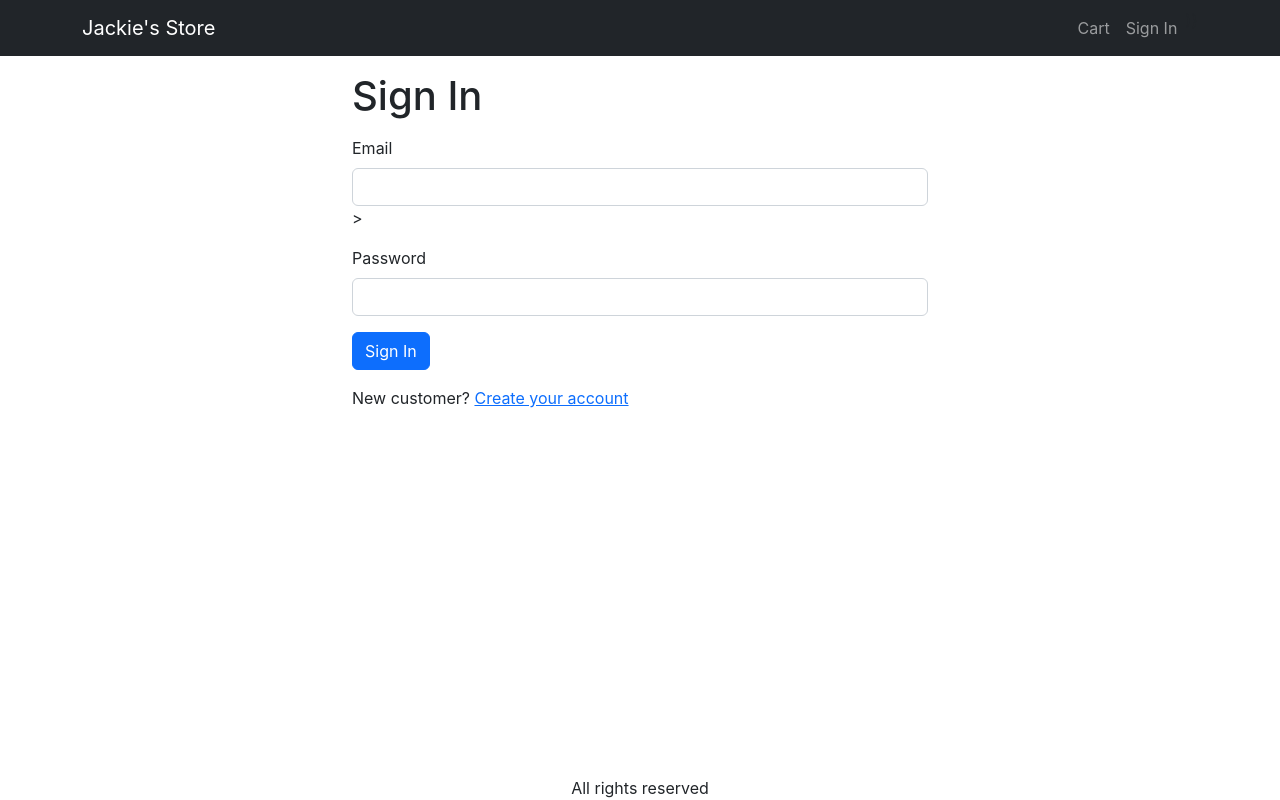
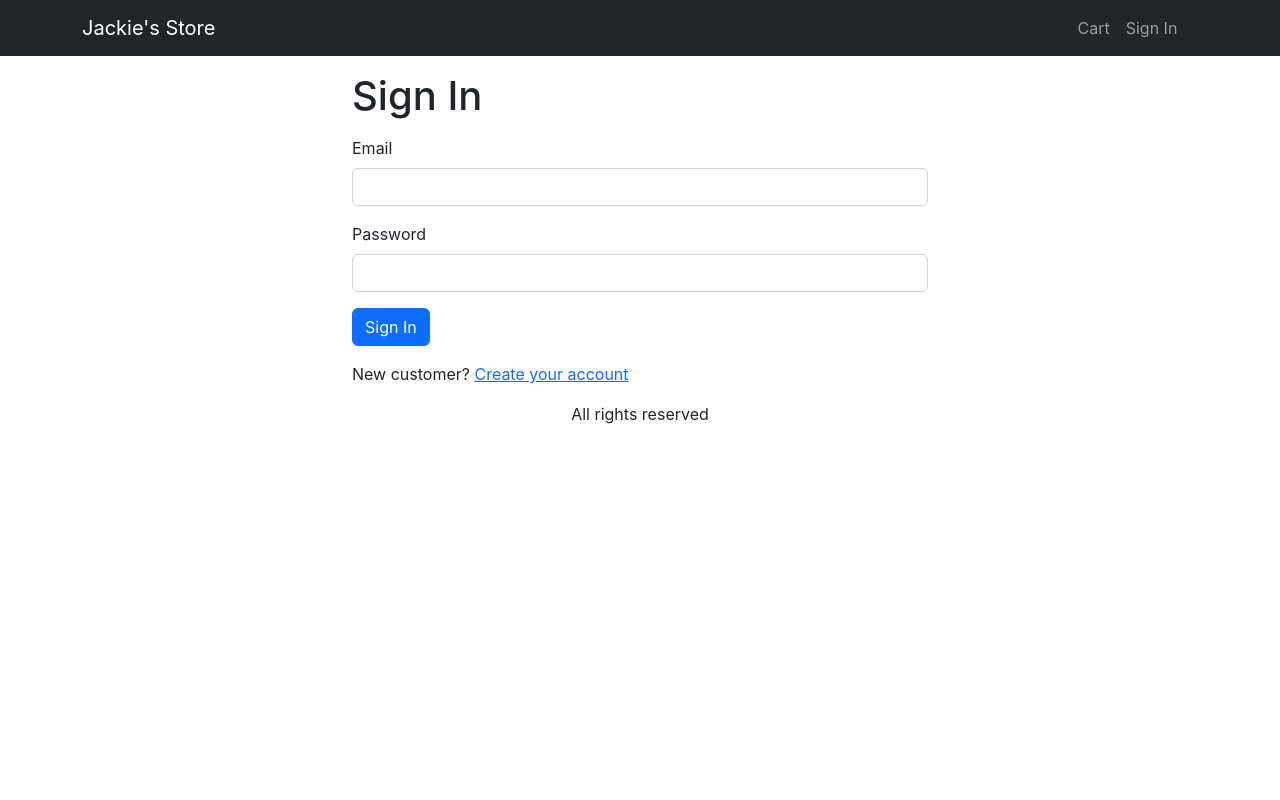
Before and after one commit to irapaige/Jackie-s-Store, a React (Create React App) app in the folder frontend/: page /signin in a window 1280 px wide. Built offline with nearby package versions, Linux system fonts and the light colour scheme.

Commit message:
fixed env file

```diff
--- a/frontend/src/App.js
+++ b/frontend/src/App.js
@@ -1,5 +1,5 @@
 import { BrowserRouter, Link, Route, Routes } from 'react-router-dom';
-import { useContext } from 'react';
+import {useContext, useState} from 'react';
 import { Store } from './Store';
 import { ToastContainer } from 'react-toastify';
 import 'react-toastify/dist/ReactToastify.css';
@@ -33,10 +33,10 @@ function App() {
     localStorage.removeItem('paymentMethod');
     window.location.href = '/signin';
   };
-
+  const [sidebarIsOpen,setSidebarIsOpen]=useState(false)
   return (
     <BrowserRouter>
-      <div className='d-flex flex-column site-container'>
+      <div>
         <ToastContainer position='bottom-center' limit={1} />
         <header>
           <Navbar bg='dark' variant='dark' expand='lg'>
--- a/frontend/src/screens/SigninScreen.js
+++ b/frontend/src/screens/SigninScreen.js
@@ -52,7 +52,7 @@ export default function SigninScreen() {
                     <Form.Label>Email</Form.Label>
                     <Form.Control type="email" required onChange={(e)=>setEmail(e.target.value)}
                     />
-                    >
+                    {/*>*/}
                 </Form.Group>
                 <Form.Group className="mb-3" controlId="password">
                     <Form.Label>Password</Form.Label>
```
